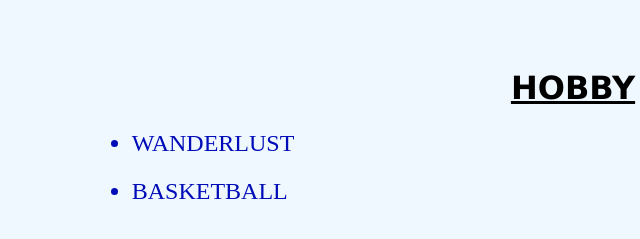
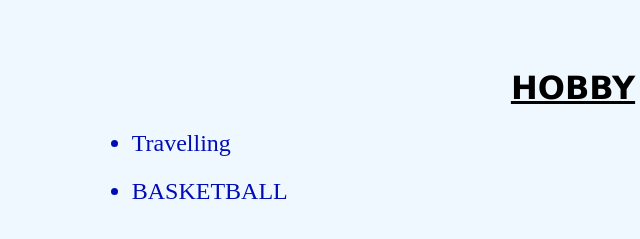
Before and after one commit to Sudharsan0725/cv, a plain HTML site: page index.html in a window 1280 px wide. Shown: the part 4481-4720 px from the top of the page, 67-707 px from the left. Drawn offline with Linux system fonts and the light colour scheme; a web font is replaced by a local one.

Commit message:
Update index.html

```diff
--- a/index.html
+++ b/index.html
@@ -240,7 +240,7 @@
                 <h2>hobby</h2>
                 <ul class="hobby">
                     <li>
-                        WANDERLUST
+                        Travelling
                     </li>
                     <li>
                         BASKETBALL
```
